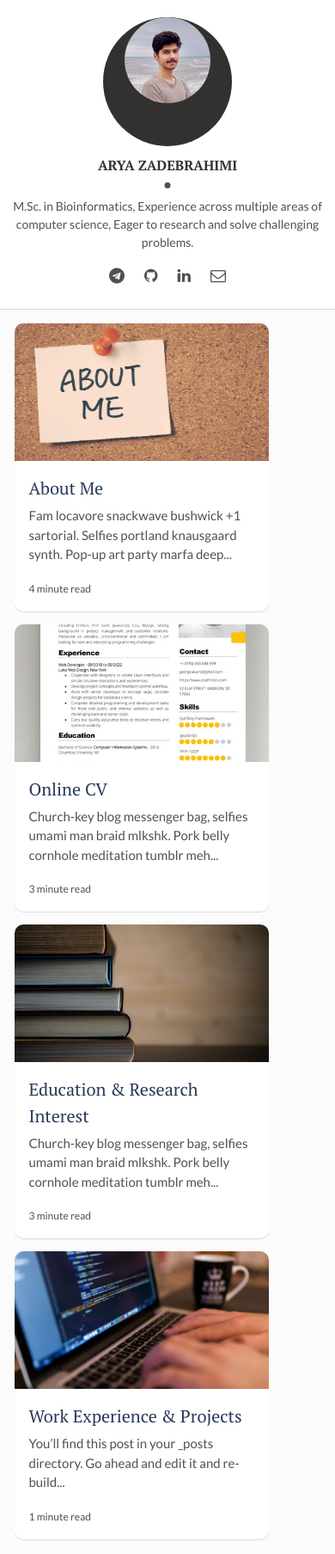
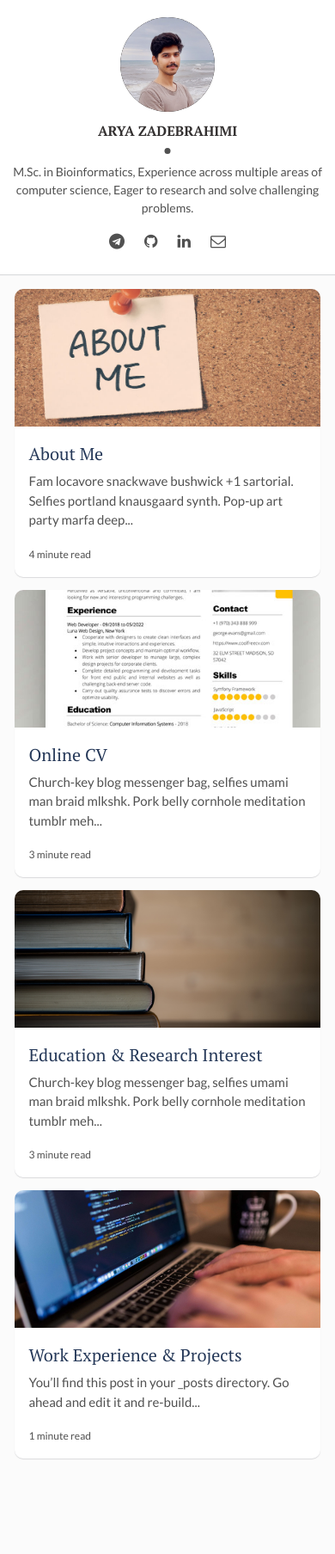
Before and after one commit to aryazady/arya.github.io, a Jekyll site: the page built from index.html, in a window 390 px wide. Shown: the whole page at 86% size. Built offline with Jekyll 4.4.1, drawn with Linux system fonts in a browser that asks for light colours; the list of posts is cut into pages by our own code; after the commit the page ends 1730 px from its top, so only the background shows below that.

Commit message:
fixed mobile version

```diff
--- a/assets/css/main.css
+++ b/assets/css/main.css
@@ -1374,7 +1374,7 @@
 /* Medium Devices, Desktops */
 @media only screen and (max-width: 992px) {
   .post {
-    width: 48%;
+    width: 100%;
     max-width: 100%;
     margin: 0 0.9% 1.5%;
     -webkit-box-orient: vertical;
@@ -1436,11 +1436,21 @@
   }
 
   .about img {
-    width: 100px;
-    height: 100px;
+    width: 110px;
+    height: 110px;
     -webkit-border-radius: 100%;
     border-radius: 100%;
     margin-bottom: 10px;
+  }
+
+  .about .cover-author-image {
+    width: 110px;
+    height: 110px;
+    margin: 0 auto 10px;
+    -webkit-border-radius: 100%;
+    border-radius: 100%;
+    overflow: hidden;
+    background-color: #333030;
   }
 
   .content-box {
@@ -1476,7 +1486,7 @@
   }
 
   .post {
-    width: 80%;
+    width: 100%;
     max-width: 100%;
     margin: 2%;
     -webkit-box-orient: vertical;
```
